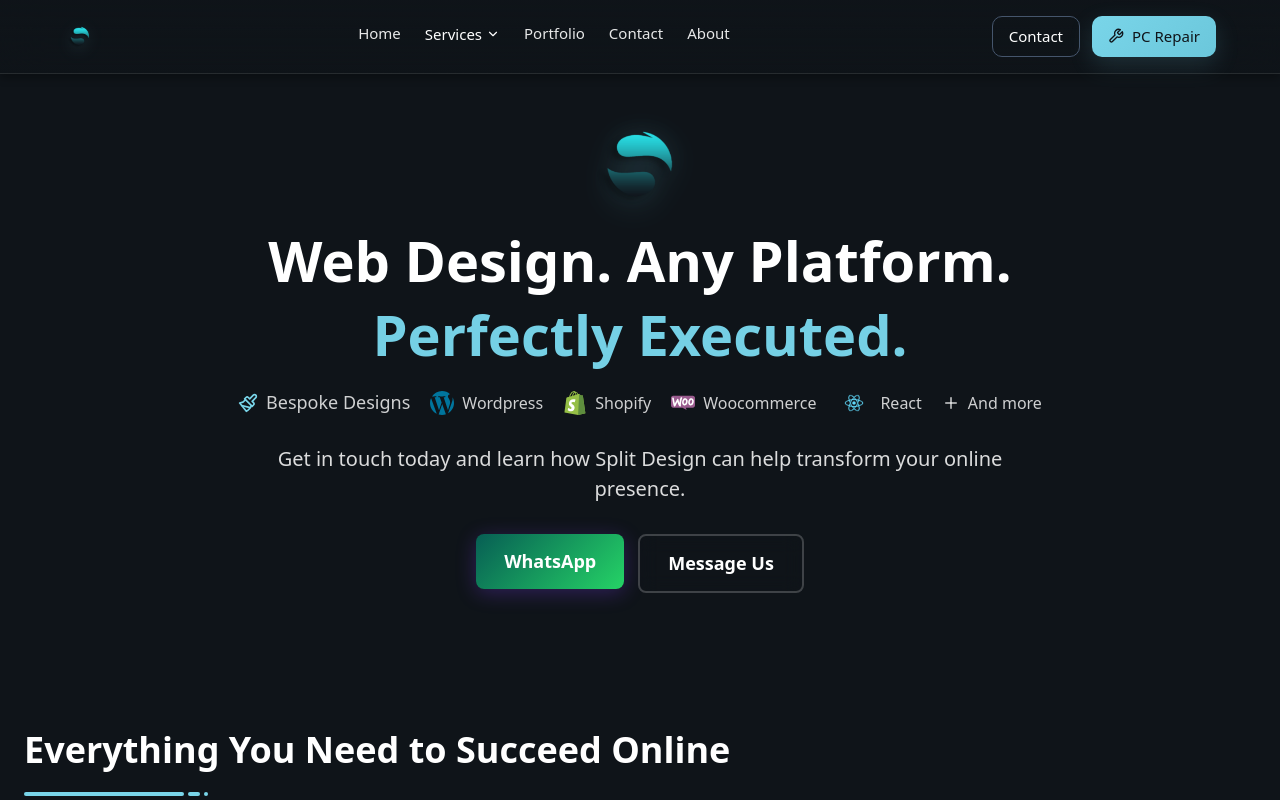
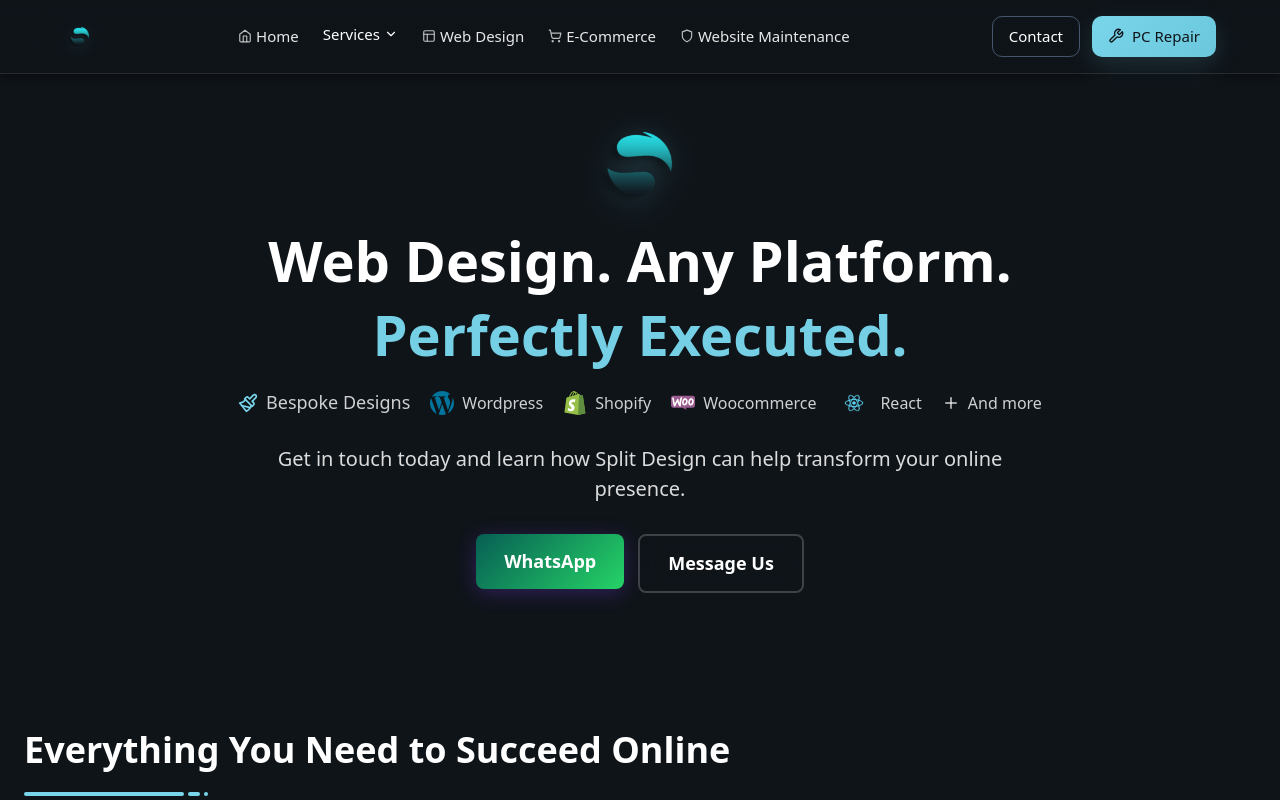
Before and after one commit to ablair264/SplitfinUI, a React (Vite) app: page / in a window 1280 px wide. Shown: the top 800 px of the page. Built offline with nearby package versions, Linux system fonts and the light colour scheme.

Commit message:
Remove unused launch-ui logo and fix TS typing

```diff
--- a/src/pages/NavBar.tsx
+++ b/src/pages/NavBar.tsx
@@ -1,11 +1,12 @@
 import React, { useState } from 'react';
 import { Link } from 'react-router-dom';
-import { ChevronDown, Bell, LineChart, Layers, Shield, Book, LifeBuoy, LayoutDashboard, Wrench, ShoppingCart, Search, Bot, Cpu, Code2, X, Phone, Mail, User, AlertCircle } from 'lucide-react';
+import { ChevronDown, Bell, LineChart, Layers, Shield, Book, LifeBuoy, LayoutDashboard, Wrench, ShoppingCart, Search, Bot, Cpu, Code2, X, Phone, Mail, User, AlertCircle, Home, Layout } from 'lucide-react';
 
-const SlideItem: React.FC<{ label: string; href: string }> = ({ label, href }) => (
-  <Link to={href} className="relative overflow-hidden h-7 group text-white/90 hover:text-white">
+const SlideItem: React.FC<{ label: string; href: string; Icon?: React.ElementType }> = ({ label, href, Icon }) => (
+  <Link to={href} className="relative overflow-hidden h-7 group text-white/90 hover:text-white inline-flex items-center gap-1">
+    {Icon && <Icon size={14} className="opacity-80" />}
     <span className="block group-hover:-translate-y-full transition-transform duration-300">{label}</span>
-    <span className="block absolute top-full left-0 group-hover:translate-y-[-100%] transition-transform duration-300">
+    <span className="block absolute top-full left-[calc(1rem+0px)] group-hover:translate-y-[-100%] transition-transform duration-300">
       {label}
     </span>
   </Link>
@@ -419,11 +420,11 @@ const NavBar: React.FC = () => {
         <nav className="max-w-[1200px] mx-auto flex items-center justify-between px-4 md:px-6 py-3 md:py-4 text-white text-[15px]">
           <BrandMark />
           <div className="hidden md:flex gap-6">
-            <SlideItem label="Home" href="/" />
+            <SlideItem label="Home" href="/" Icon={Home} />
             <FeaturesDropdown />
-            <SlideItem label="Portfolio" href="#features" />
-            <SlideItem label="Contact" href="#contact" />
-            <SlideItem label="About" href="#about" />
+            <SlideItem label="Web Design" href="/web-design" Icon={Layout} />
+            <SlideItem label="E‑Commerce" href="/ecommerce" Icon={ShoppingCart} />
+            <SlideItem label="Website Maintenance" href="/website-maintenance" Icon={Shield} />
           </div>
           <div className="hidden md:flex gap-3">
             <a
@@ -454,10 +455,10 @@ const NavBar: React.FC = () => {
           <div className="w-full border-t border-white/10 bg-[rgba(26,31,42,0.95)] backdrop-blur-md p-6">
             <div className="flex flex-col items-center gap-4">
               <div className="flex flex-col items-center gap-2">
-                <Link className="hover:text-cyan-300 text-sm" to="/" onClick={() => setOpen(false)}>Home</Link>
-                <Link className="hover:text-cyan-300 text-sm" to="#features" onClick={() => setOpen(false)}>Portfolio</Link>
-                <a className="hover:text-cyan-300 text-sm" href="mailto:alastair.blair@splitfin.uk" onClick={() => setOpen(false)}>Contact</a>
-                <Link className="hover:text-cyan-300 text-sm" to="#about" onClick={() => setOpen(false)}>About</Link>
+                <Link className="hover:text-cyan-300 text-sm inline-flex items-center gap-2" to="/" onClick={() => setOpen(false)}><Home size={14} /> Home</Link>
+                <Link className="hover:text-cyan-300 text-sm inline-flex items-center gap-2" to="/web-design" onClick={() => setOpen(false)}><Layout size={14} /> Web Design</Link>
+                <Link className="hover:text-cyan-300 text-sm inline-flex items-center gap-2" to="/ecommerce" onClick={() => setOpen(false)}><ShoppingCart size={14} /> E‑Commerce</Link>
+                <Link className="hover:text-cyan-300 text-sm inline-flex items-center gap-2" to="/website-maintenance" onClick={() => setOpen(false)}><Shield size={14} /> Website Maintenance</Link>
               </div>
               <a
                 href="mailto:alastair.blair@splitfin.uk"
```
